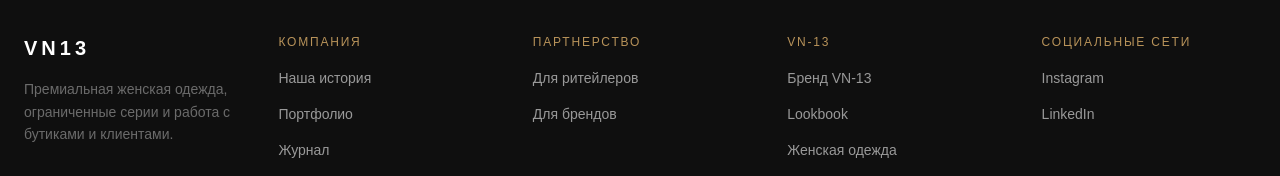
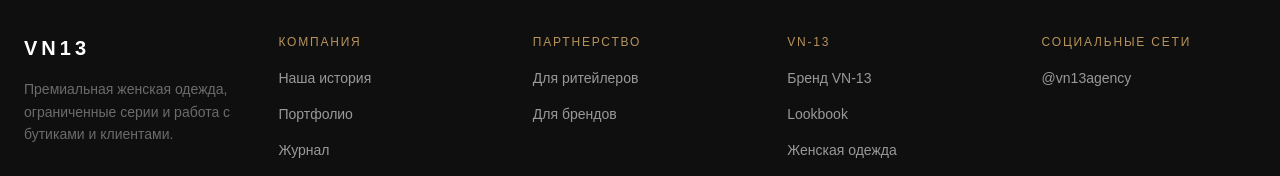
Before and after one commit to coffeeshop13/vn-13, a Next.js app: page / in a window 1280 px wide. Shown: the part 5390-5566 px from the top of the page. Built offline with nearby package versions, Linux system fonts and the light colour scheme.

Commit message:
update footer social link

```diff
--- a/components/Footer.tsx
+++ b/components/Footer.tsx
@@ -29,8 +29,7 @@ export default function Footer() {
   ]
 
   const socialLinks = [
-    { label: 'Instagram', href: '#' },
-    { label: 'LinkedIn', href: '#' },
+    { label: '@vn13agency', href: 'https://t.me/vn13agency' },
   ]
 
   return (
```
